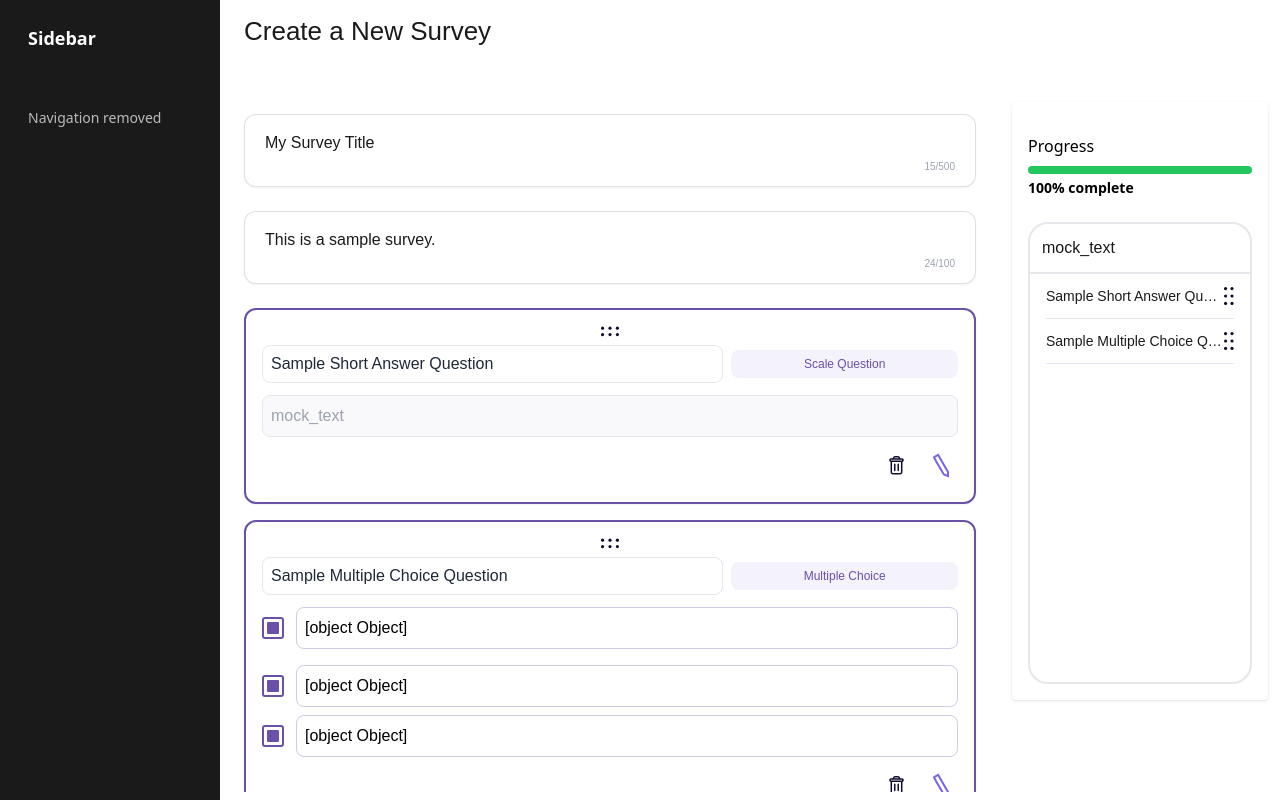
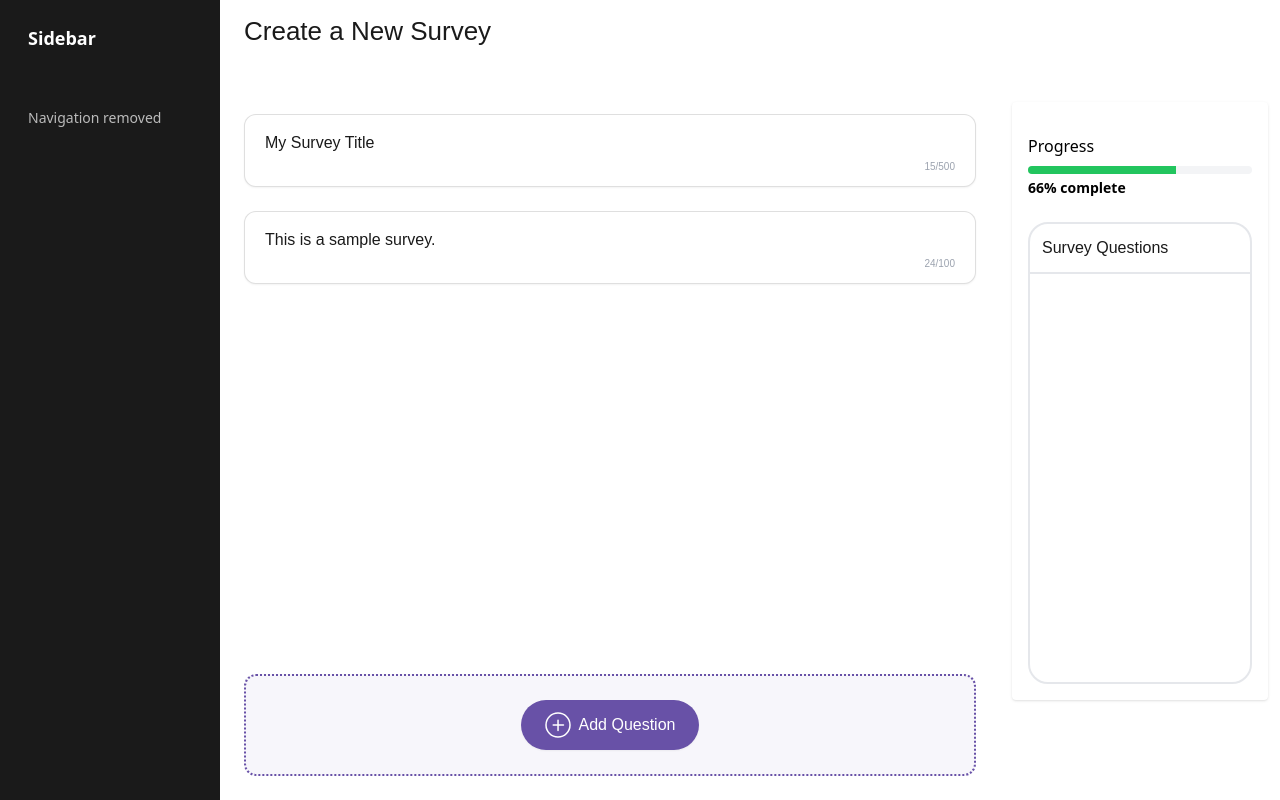
Before and after one commit to timcthy/BackendTask, a React (Create React App) app in the folder frontend/: page / in a window 1280 px wide. Built offline with nearby package versions, Linux system fonts and the light colour scheme.

Commit message:
Next working version

```diff
--- a/frontend/src/component/CreateSurveyContent.jsx
+++ b/frontend/src/component/CreateSurveyContent.jsx
@@ -12,7 +12,7 @@ const CreateSurveyContent = () => {
     <div className="rounded-[20px] border-2 border-light-gray bg-white mt-3 flex flex-col  h-full sm:h-[calc(100vh-338px)] ">
       <div className="grow">
         <h3 className="auth-sub-heading text-primary font-medium border-b-2 border-light-gray p-3 w-full text-base ">
-         {"mock_text"}
+         Survey Questions
         </h3>
       </div>
       <div className="overflow-auto h-full scrollbar-style min-h-[84px] max-h-[200px]  sm:max-h-full">
--- a/frontend/src/component/CreateSurveyProvider.jsx
+++ b/frontend/src/component/CreateSurveyProvider.jsx
@@ -7,24 +7,6 @@ export const CreateSurveyProviderMock = ({ children }) => {
   const [surveyTitle, setSurveyTitle] = useState("My Survey Title");
   const [surveyDescription, setSurveyDescription] = useState("This is a sample survey.");
   const [questions, setQuestions] = useState([
-    {
-      id: 1,
-      type: "shortAnswer",
-      title: "Sample Short Answer Question",
-      saved: true,
-      options: []
-    },
-    {
-      id: 2,
-      type: "multipleChoice",
-      title: "Sample Multiple Choice Question",
-      saved: true,
-      options: [
-        { id: 1, text: "Option 1" },
-        { id: 2, text: "Option 2" },
-        { id: 3, text: "Option 3" }
-      ]
-    },
   ]);
   const [dupList, setDupList] = useState([]);
   const defaultQuestionType = "shortAnswer";
@@ -33,11 +15,11 @@ export const CreateSurveyProviderMock = ({ children }) => {
     const newQuestion = {
       id: Date.now(),
       type,
-      title: `New ${type} Question`,
+      title: "",
       saved: false,
       options: type === "multipleChoice" || type === "singleChoice" ? [
-        { id: Date.now(), text: "Option 1" },
-        { id: Date.now() + 1, text: "Option 2" }
+        { id: Date.now(), text: "" },
+        { id: Date.now() + 1, text: "" }
       ] : []
     };
     setQuestions((prev) => [...prev, newQuestion]);
--- a/frontend/src/component/CreateSurveySteps.jsx
+++ b/frontend/src/component/CreateSurveySteps.jsx
@@ -37,9 +37,9 @@ const CreateSurveySteps = ({ children, step }) => {
         </div>
       </div>
       <div className="flex justify-between items-center text-[13px] mt-1 font-switzer text-primary text-center">
-        <h3 className="text-center">{"mock_text"}</h3>
-        <h3 className="text-center pr-4">{"mock_text"}</h3>
-        <h3>{"mock_text"}</h3>
+        <h3 className="text-center">Design</h3>
+        <h3 className="text-center pr-4">Preview</h3>
+        <h3>Publish</h3>
       </div>
       <div className="mt-4">{children}</div>
     </div>
--- a/frontend/src/component/QuestionItem.jsx
+++ b/frontend/src/component/QuestionItem.jsx
@@ -56,7 +56,7 @@ const QuestionItem = ({ question, index }) => {
             <textarea
               className="w-full h-24 p-3 bg-transparent border-none outline-none resize-none text-gray-600 placeholder-gray-400"
               disabled={true}
-              placeholder={"mock_text"}
+              placeholder="Enter your long answer here..."
               onChange={(e) => handleOptionChange(questionIndex, 0, e.target.value)}
             />
           </div>
@@ -67,7 +67,7 @@ const QuestionItem = ({ question, index }) => {
             <input
               className="w-full p-2 bg-transparent border-none outline-none text-gray-600 placeholder-gray-400"
               disabled={true}
-              placeholder={"mock_text"}
+              placeholder="Enter your short answer here..."
               onChange={(e) => handleOptionChange(questionIndex, 0, e.target.value)}
             />
           </div>
@@ -203,7 +203,7 @@ const QuestionItem = ({ question, index }) => {
                 type="text"
                 required
                 value={question.title}
-                placeholder={"mock_text"}
+                placeholder="Enter your question here..."
                 onChange={(e) => handleTitleChange(index, e.target.value)}
                 className="px-2 py-1.5 text-gray-800 outline-none font-normal text-base sm:col-span-8 bg-transparent border border-gray-200 rounded-lg focus:ring-1 focus:ring-[#6851a7] focus:border-transparent transition-all duration-200"
               />
@@ -218,19 +218,19 @@ const QuestionItem = ({ question, index }) => {
                     className="cursor-pointer text-sm px-2 py-1.5 border border-[#6851a7] rounded-lg bg-white appearance-none focus:outline-none focus:ring-1 focus:ring-[#6851a7] focus:border-transparent transition-all duration-200 text-gray-700 w-full pr-8"
                   >
                     <option value="singleChoice">
-                      {"mock_text"}
+                      Single Choice
                     </option>
                     <option value="multipleChoice">
-                      {"mock_text"}
+                      Multiple Choice
                     </option>
                     <option value="openQuestion">
-                      {"mock_text"}
+                      Long Answer
                     </option>
                     <option value="shortAnswer">
-                      {"mock_text"}
+                      Short Answer
                     </option>
-                    <option value="scale">{"mock_text"}</option>
-                    <option value="npsScore">{"mock_text"}</option>
+                    <option value="scale">Ratings</option>
+                    <option value="npsScore">NPS Score</option>
                   </motion.select>
                   <div className="absolute right-2 top-1/2 transform -translate-y-1/2 pointer-events-none">
                     <SelectArrowIcon width={14} height={14} />
@@ -274,7 +274,7 @@ const QuestionItem = ({ question, index }) => {
                       onClick={() => handleAddOption(index)}
                       className={`mt-5 disabled:opacity-70 bg-[#6851a7] hover:bg-[#5b4691] text-white py-2 px-4 rounded-full font-medium transition-all duration-200`}
                     >
-                      {"mock_text"}
+                      Add Option
                     </button>
                   )}
                 </div>
@@ -295,7 +295,7 @@ const QuestionItem = ({ question, index }) => {
                         whileHover={{ scale: 1.05, backgroundColor: "rgba(239, 68, 68, 0.1)" }}
                         whileTap={{ scale: 0.97 }}
                         data-tooltip-id="delete-btn"
-                        data-tooltip-content={"mock_text"}
+                        data-tooltip-content="Delete Question"
                         data-tooltip-place="top"
                         onClick={() => handleDeleteQuestion(index)}
                         type="button"
@@ -309,7 +309,7 @@ const QuestionItem = ({ question, index }) => {
                         whileHover={{ scale: 1.05, backgroundColor: "rgba(104, 81, 167, 0.1)" }}
                         whileTap={{ scale: 0.97 }}
                         data-tooltip-id="copy-btn"
-                        data-tooltip-content={"mock_text"}
+                        data-tooltip-content="Duplicate Question"
                         data-tooltip-place="top"
                         type="button"
                         onClick={() => handleDuplicate(index)}
@@ -331,7 +331,7 @@ const QuestionItem = ({ question, index }) => {
                         : "bg-[#6851a7] hover:bg-[#5b4691]"
                     }`}
                   >
-                    {"mock_text"}
+                    Save Question
                   </motion.button>
                 </>
               )}
@@ -343,7 +343,7 @@ const QuestionItem = ({ question, index }) => {
                     whileHover={{ scale: 1.05, backgroundColor: "rgba(239, 68, 68, 0.1)" }}
                     whileTap={{ scale: 0.97 }}
                     data-tooltip-id="delete-saved-btn"
-                    data-tooltip-content={"mock_text"}
+                    data-tooltip-content="Delete Question"
                     data-tooltip-place="top"
                     onClick={() => handleDeleteQuestion(index)}
                     type="button"
@@ -357,7 +357,7 @@ const QuestionItem = ({ question, index }) => {
                     whileHover={{ scale: 1.05, backgroundColor: "rgba(104, 81, 167, 0.1)" }}
                     whileTap={{ scale: 0.97 }}
                     data-tooltip-id="edit-btn"
-                    data-tooltip-content={"mock_text"}
+                    data-tooltip-content="Edit Question"
                     data-tooltip-place="top"
                     onClick={() => handleEditQuestion(index)}
                     className="p-2 rounded-full hover:bg-purple-50 transition-all duration-200"
--- a/frontend/src/component/RenderCheckboxOptions.jsx
+++ b/frontend/src/component/RenderCheckboxOptions.jsx
@@ -39,9 +39,9 @@ const RenderCheckboxOptions = ({
       <motion.input
         whileFocus={{ boxShadow: "0 0 0 1px rgba(104, 81, 167, 0.1)" }}
         type="text"
-        value={option}
+        value={option.text}
         required
-        placeholder={"mock_text"}
+        placeholder="Enter option text..."
         disabled={question.saved}
         onChange={(e) =>
           handleOptionChange(questionIndex, optionIndex, e.target.value)
--- a/frontend/src/component/RenderMultipleOptions.jsx
+++ b/frontend/src/component/RenderMultipleOptions.jsx
@@ -36,8 +36,8 @@ const RenderMultipleOptions = ({
         whileFocus={{ boxShadow: "0 0 0 1px rgba(104, 81, 167, 0.1)" }}
         type="text"
         required
-        value={option}
-        placeholder={"mock_text"}
+        value={option.text}
+        placeholder="Enter option text..."
         disabled={question.saved}
         onChange={(e) =>
           handleOptionChange(questionIndex, optionIndex, e.target.value)
```
Also changed, not shown: 1 other file (tests, documents, lock files or other folders).
